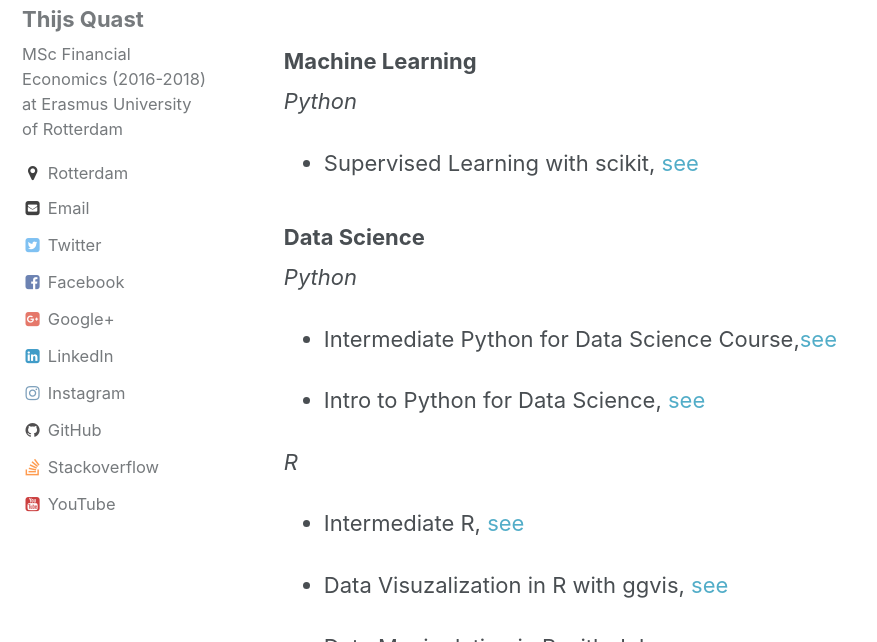
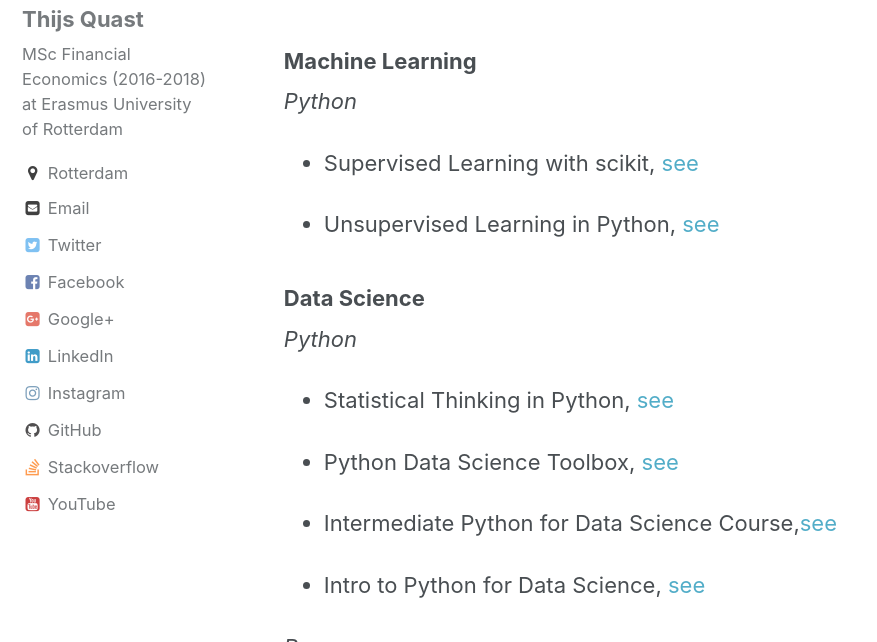
Before and after one commit to Thijsq/thijsq.github.io, a Jekyll site: the page built from _pages/certificates.md, in a window 1280 px wide and 900 px high, cut to the strip 258-900 px from the top of the window. Shown: the whole strip, without its empty margins (0-877 px from the left). Built offline with Jekyll 4.4.1, drawn with Linux system fonts in a browser that asks for light colours.

Commit message:
added certificates

```diff
--- a/_pages/certificates.md
+++ b/_pages/certificates.md
@@ -11,9 +11,16 @@ For an overview of my programming competencies, please see my [portfolio](https:
 *Python*
 + Supervised Learning with scikit, [see](https://github.com/Thijsq/Datacamp/raw/master/Supervised%20learning%20with%20scikit.pdf)
 
++ Unsupervised Learning in Python, [see](https://github.com/Thijsq/Datacamp/raw/master/Unsupervised%20Learning%20in%20Python.pdf)
+
 ### Data Science
 
 *Python*
+
++ Statistical Thinking in Python, [see](https://github.com/Thijsq/Datacamp/raw/master/Statistical%20Thinking%20in%20Python%20(Part%201).pdf)
+
++ Python Data Science Toolbox, [see](https://github.com/Thijsq/Datacamp/raw/master/Python%20Data%20Science%20Toolbox%20(Part%201).pdf)
+
 + Intermediate Python for Data Science Course,[see](https://github.com/Thijsq/Datacamp/raw/master/Intermediate%20Python.pdf)
 
 + Intro to Python for Data Science, [see](https://github.com/Thijsq/Datacamp/raw/master/Intro%20Python%20for%20Data%20Science.pdf)
```
